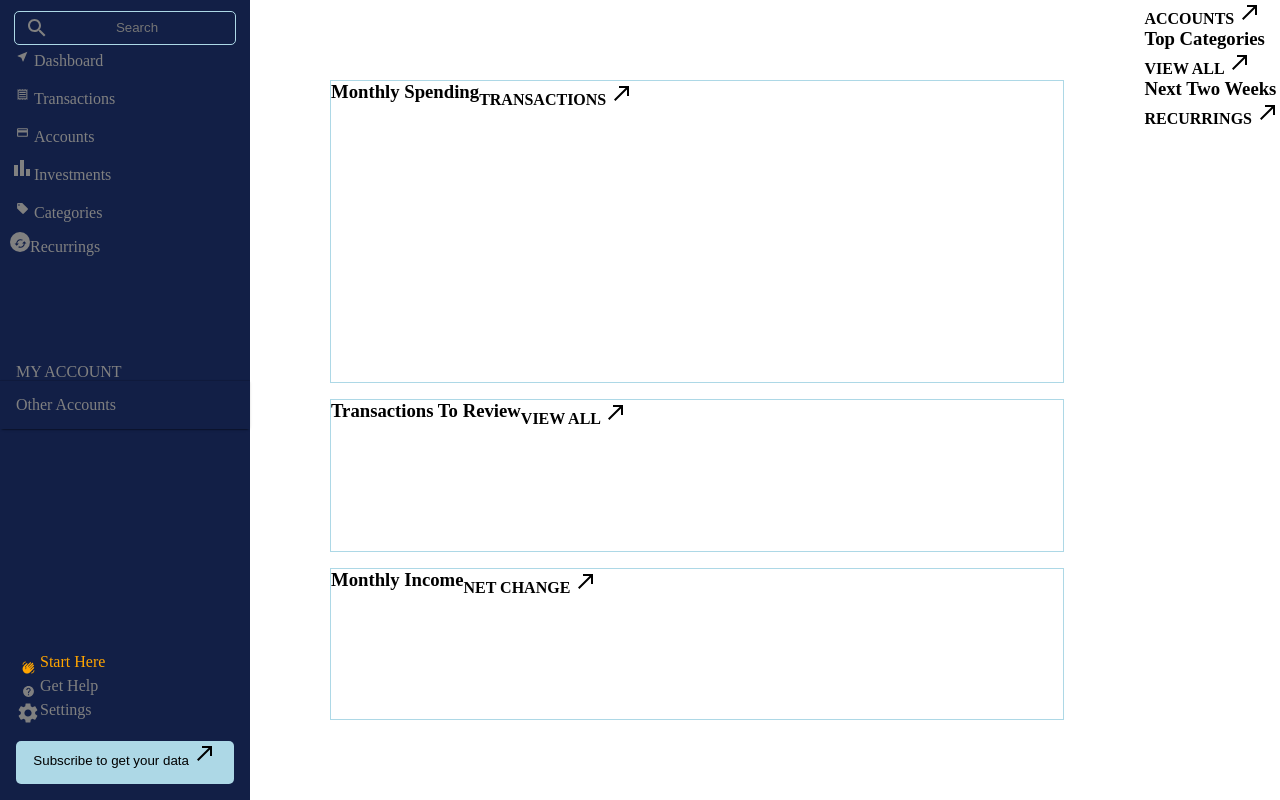
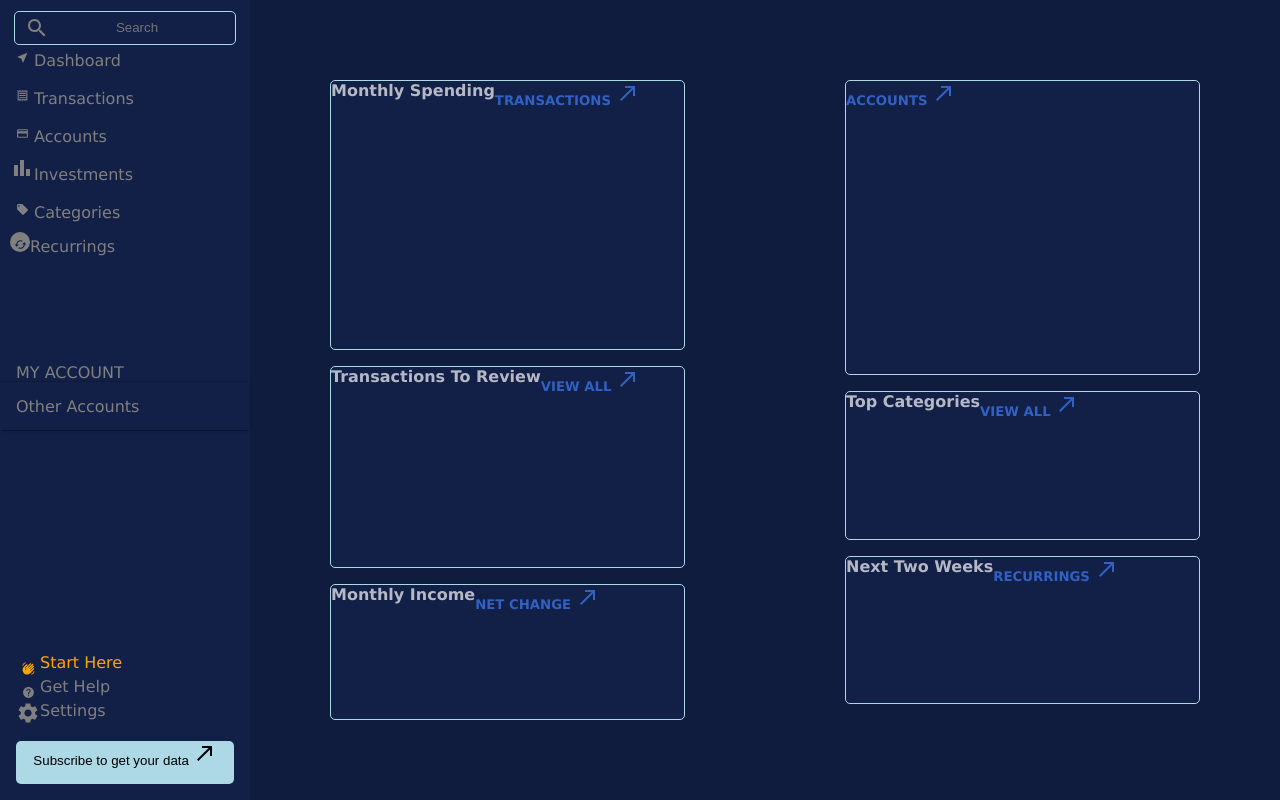
Before and after one commit to user-byte123/copilot, a React app: page /dashboard in a window 1280 px wide. Built offline with nearby package versions, Linux system fonts and the light colour scheme.

Commit message:
mvp of dashboard completed

```diff
--- a/client/Dashboard.jsx
+++ b/client/Dashboard.jsx
@@ -10,29 +10,29 @@ function Dashboard() {
       <NavBar id='NavBar'/>
       <div id='dashboardContainer1'>
         <div id='monthlySpending'>
-          <h3>Monthly Spending</h3>
-          <h4>TRANSACTIONS <Icon><CallMade /></Icon></h4>
+          <h4 style={{color:'rgba(255, 255, 255, 0.69)'}}>Monthly Spending</h4>
+          <h5 style={{color: 'rgb(48, 97, 195)'}}>TRANSACTIONS <Icon><CallMade /></Icon></h5>
         </div>
         <div id='transactions'>
-          <h3>Transactions To Review</h3>
-          <h4>VIEW ALL <Icon><CallMade /></Icon></h4>
+          <h4 style={{color:'rgba(255, 255, 255, 0.69)'}}>Transactions To Review</h4>
+          <h5 style={{color: 'rgb(48, 97, 195)'}}>VIEW ALL <Icon><CallMade /></Icon></h5>
         </div>
         <div id='monthlyIncome'>
-          <h3 >Monthly Income</h3>
-          <h4>NET CHANGE <Icon><CallMade /></Icon></h4>
+          <h4 style={{color:'rgba(255, 255, 255, 0.69)'}}>Monthly Income</h4>
+          <h5 style={{color: 'rgb(48, 97, 195)'}}>NET CHANGE <Icon><CallMade /></Icon></h5>
         </div>
       </div>
       <div id='dashboardContainer2'>
         <div id='accounts'>
-          <h4>ACCOUNTS <Icon> <CallMade /></Icon></h4>
+          <h5 style={{color: 'rgb(48, 97, 195)'}}>ACCOUNTS <Icon> <CallMade /></Icon></h5>
         </div>
-        <div>
-          <h3>Top Categories</h3>
-          <h4>VIEW ALL <Icon><CallMade /></Icon></h4>
+        <div id='topCategories'>
+          <h4 style={{color:'rgba(255, 255, 255, 0.69)'}}>Top Categories</h4>
+          <h5 style={{color: 'rgb(48, 97, 195)'}}>VIEW ALL <Icon><CallMade /></Icon></h5>
         </div>
-        <div>
-          <h3>Next Two Weeks</h3>
-          <h4>RECURRINGS <Icon><CallMade /></Icon></h4>
+        <div id='recurrings'>
+          <h4 style={{color:'rgba(255, 255, 255, 0.69)'}}>Next Two Weeks</h4>
+          <h5 style={{color: 'rgb(48, 97, 195)'}}>RECURRINGS <Icon><CallMade /></Icon></h5>
         </div>
       </div>
     </div>
--- a/client/css/Dashboard.css
+++ b/client/css/Dashboard.css
@@ -4,13 +4,15 @@
 
 #dashboardContainer {
   display: flex;
+  background-color: rgb(15, 28, 61);
+  font-family: 'Lucida Sans', 'Lucida Sans Regular', 'Lucida Grande', 'Lucida Sans Unicode', Geneva, Verdana, sans-serif;
 }
 
 #dashboardContainer1 {
   display: flex;
   flex-direction: column;
   padding: 5rem;
-  flex: 2;
+  flex: 1;
 }
 
 #monthlySpending {
@@ -18,17 +20,57 @@
   flex: 2;
   border: 1px solid lightblue;
   margin-bottom: 1rem;
+  background-color: rgb(18, 31, 70);
+  border-radius: 5px;
 }
 
 #transactions {
   display: flex;
-  flex:1;
+  flex:1.5;
   border: 1px solid lightblue;
   margin-bottom: 1rem;
+  background-color: rgb(18, 31, 70);
+  border-radius: 5px;
 }
 
 #monthlyIncome {
   display: flex;
   flex: 1;
   border: 1px solid lightblue;
+  background-color: rgb(18, 31, 70);
+  border-radius: 5px;
 }
+
+#dashboardContainer2 {
+  display: flex;
+  flex-direction: column;
+  flex: 1;
+  padding: 5rem;
+}
+
+#accounts {
+  display: flex;
+  flex: 2;
+  border: 1px solid lightblue;
+  margin-bottom: 1rem;
+  background-color: rgb(18, 31, 70);
+  border-radius: 5px;
+}
+
+#topCategories {
+  display: flex;
+  flex: 1;
+  border: 1px solid lightblue;
+  margin-bottom: 1rem;
+  background-color: rgb(18, 31, 70);
+  border-radius: 5px;
+}
+
+#recurrings {
+  display: flex;
+  flex: 1;
+  border: 1px solid lightblue;
+  margin-bottom: 1rem;
+  background-color: rgb(18, 31, 70);
+  border-radius: 5px;
+}
--- a/client/css/navBar.css
+++ b/client/css/navBar.css
@@ -11,6 +11,7 @@ body {
 #NavBarBox {
   display: flex;
   flex-direction: column;
+  font-family: 'Lucida Sans', 'Lucida Sans Regular', 'Lucida Grande', 'Lucida Sans Unicode', Geneva, Verdana, sans-serif;
 }
 
 #navBarList {
```
